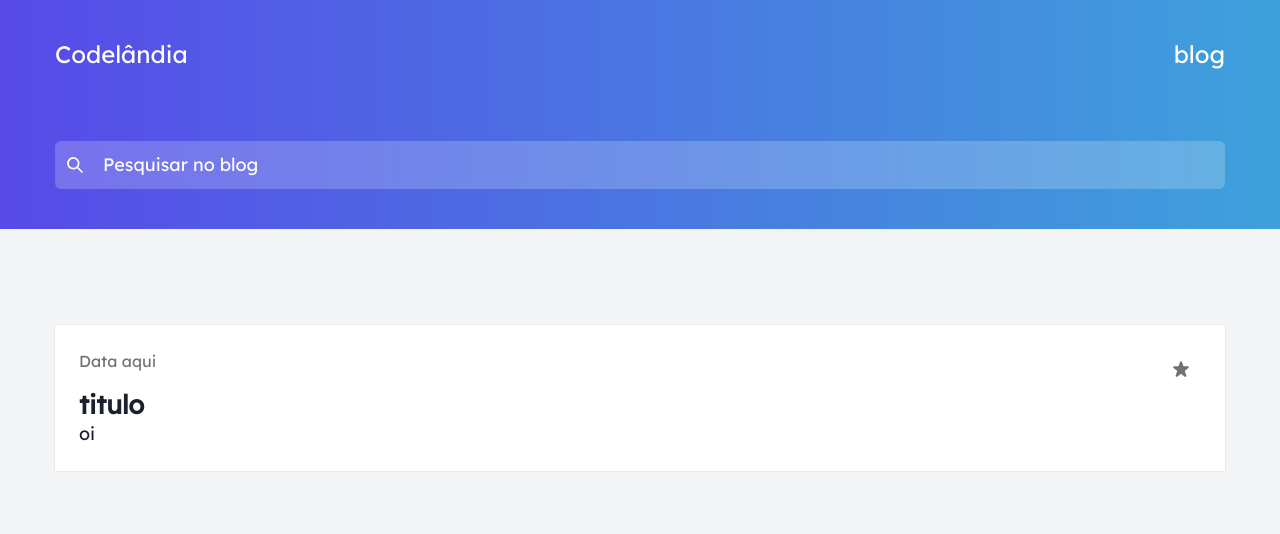
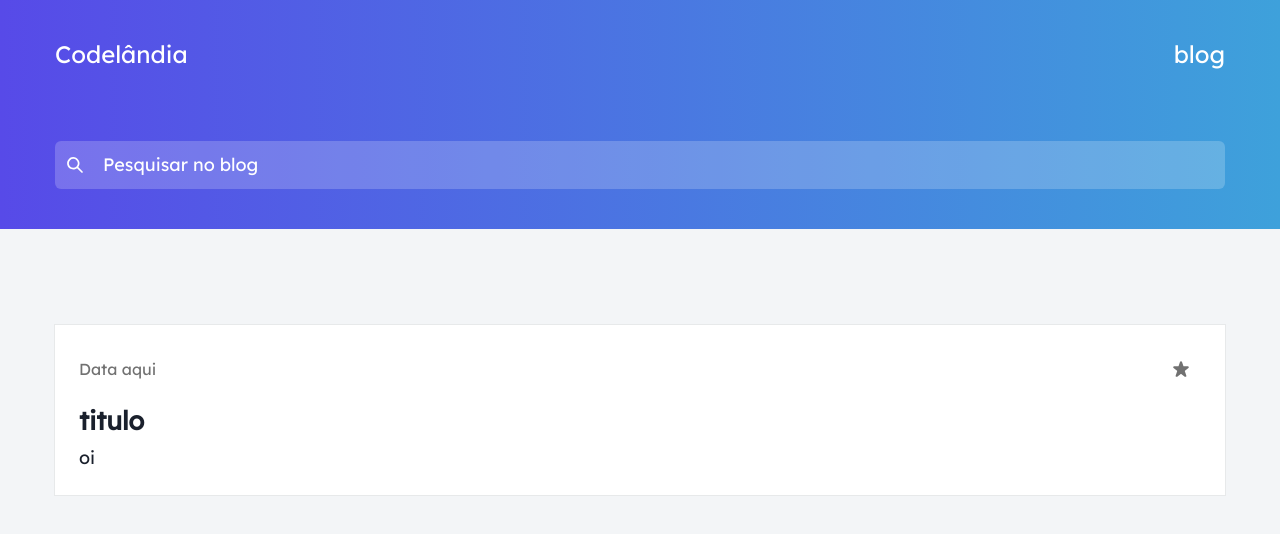
Before and after one commit to emanupires/code-blog, a Next.js app: page / in a window 1280 px wide. Shown: the top 534 px of the page. Built offline with nearby package versions, Linux system fonts and the light colour scheme.

Commit message:
Ajustando pastas.

```diff
--- a/src/components/PostCards/Index.tsx
+++ b/src/components/PostCards/Index.tsx
@@ -24,7 +24,12 @@ export const PostCards = () => {
         padding={"24px"}
         width={"100%"}
       >
-        <Flex direction={"row"} justify={"space-between"}>
+        <Flex
+          alignItems={"center"}
+          direction={"row"}
+          justify={"space-between"}
+          mb={"16px"}
+        >
           <Text color="#717171" fontSize={{ base: "14px", md: "16px" }}>
             Data aqui
           </Text>
@@ -40,7 +45,11 @@ export const PostCards = () => {
           />
         </Flex>
         <Flex direction={"column"}>
-          <Heading color="#1A202C" fontSize={{ base: "18px", md: "26px" }}>
+          <Heading
+            color="#1A202C"
+            fontSize={{ base: "18px", md: "26px" }}
+            mb={"8px"}
+          >
             titulo
           </Heading>
           <Text fontSize={{ base: "14px", md: "18px" }}>oi</Text>
--- a/src/pages/_app.tsx
+++ b/src/pages/_app.tsx
@@ -1,7 +1,7 @@
-import "../styles/globals.css";
+import "../../styles/globals.css";
 import type { AppProps } from "next/app";
 import { ChakraProvider } from "@chakra-ui/react";
-import theme from "../styles/theme";
+import theme from "../../styles/theme";
 import "@fontsource/lexend-deca/400.css";
 
 export default function App({ Component, pageProps }: AppProps) {
```
Also changed, not shown: styles/globals.css (renamed from src/styles/globals.css), styles/theme.tsx (renamed from src/styles/theme.tsx).
